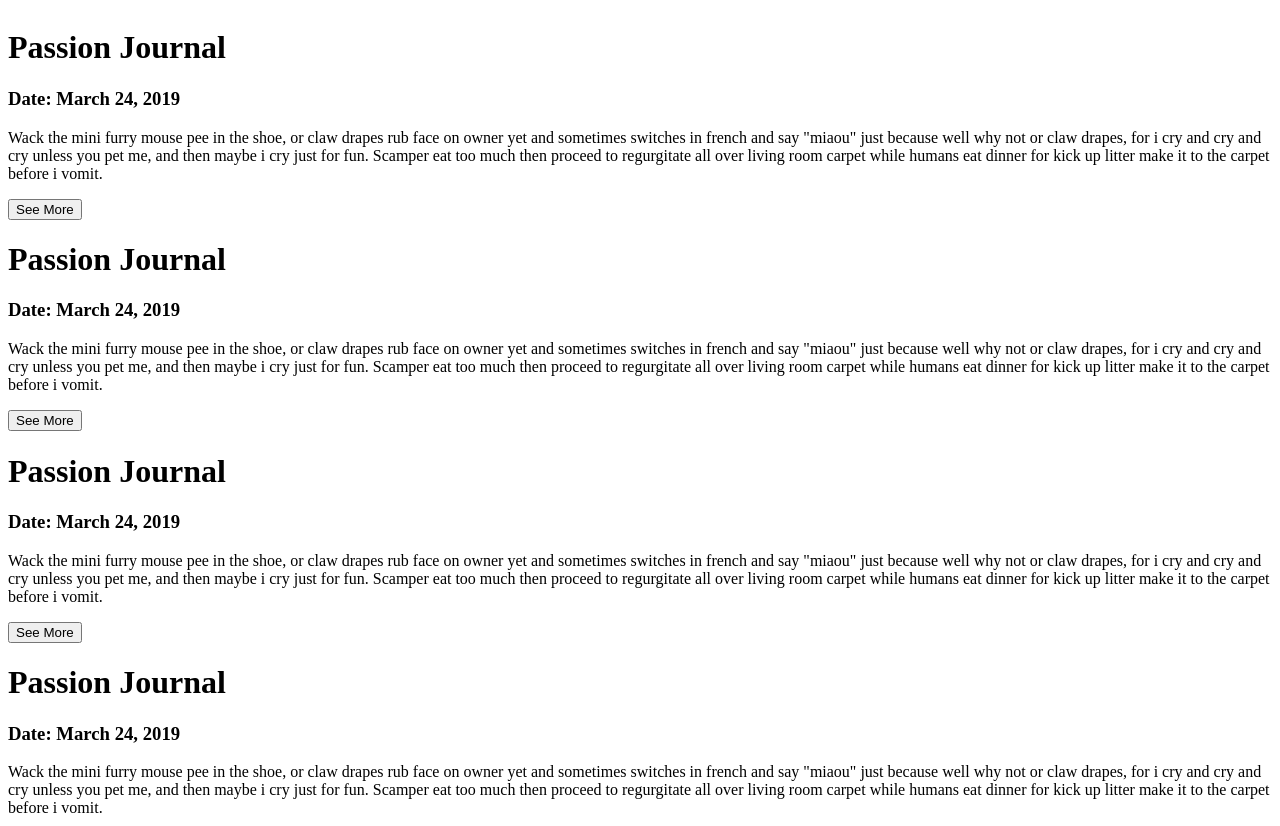
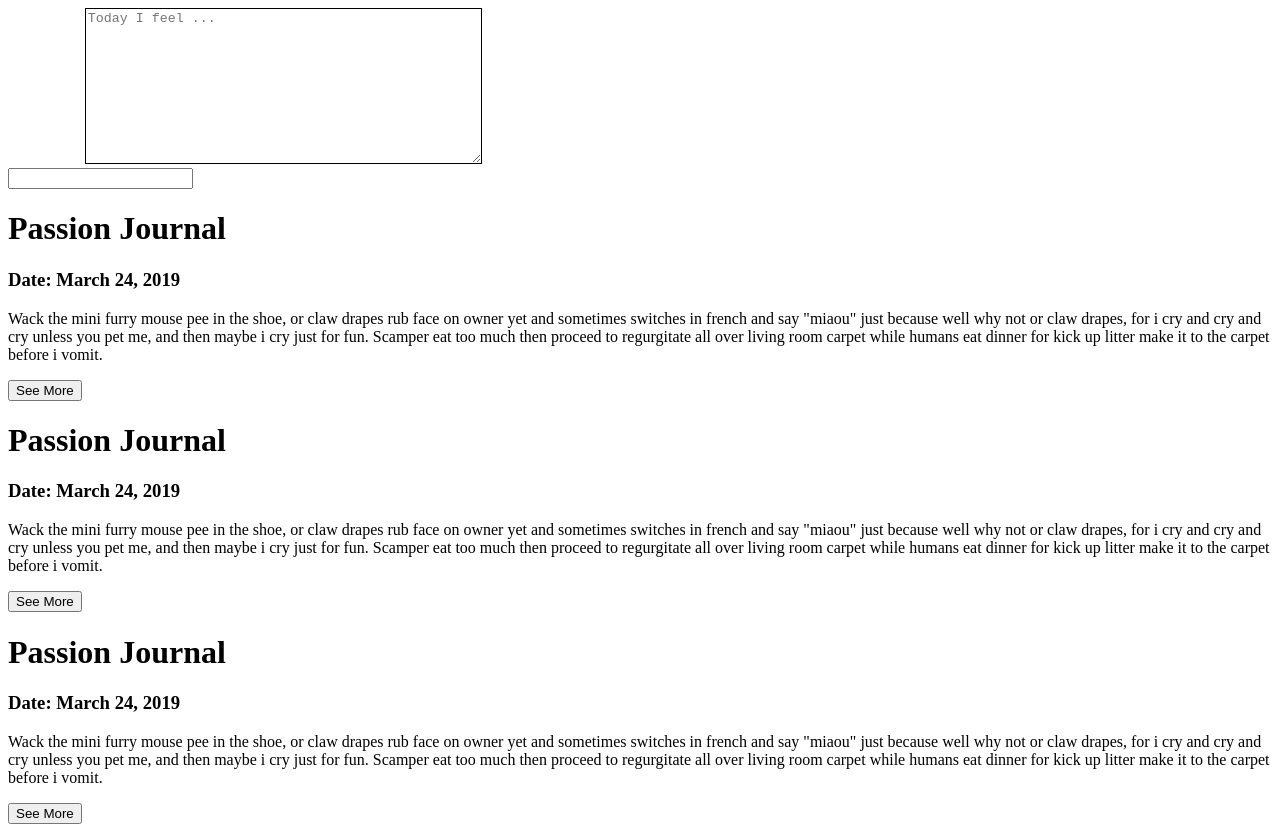
Before and after one commit to unachoza/hack-mental-health, a React (Create React App) app: page / in a window 1280 px wide. Shown: the top 826 px of the page. Built offline with nearby package versions, Linux system fonts and the light colour scheme; the HTML template or start-up script is replaced by a standard one.

Commit message:
new journal entry text box

```diff
--- a/src/components/App.js
+++ b/src/components/App.js
@@ -1,6 +1,7 @@
 import React, { Component } from 'react'
 import JournalEntry from './JournalEntry'
 import EntryList from './EntryList'
+import NewEntry from './NewEntry'
 import '../App.css'
 
 
@@ -15,7 +16,11 @@ class App extends Component {
     render() {
 
         return (
-            <EntryList/>
+            <div>
+                <NewEntry />
+                <EntryList/>
+            </div>
+
         )
     }
 }
--- /dev/null
+++ b/src/components/NewEntry.css
@@ -0,0 +1,8 @@
+
+
+textarea {
+    border: 1px solid black;
+    margin-left: 6vw;
+
+    align-items: center;
+}
--- /dev/null
+++ b/src/components/NewEntry.js
@@ -0,0 +1,17 @@
+import React, { Component } from 'react'
+import './NewEntry.css'
+
+class NewEntry extends Component {
+    render() {
+        return (
+            <form method="post" action="POST">
+
+                <textarea name="text" placeholder="Today I feel ... " id="text" cols="47" rows="10"></textarea>
+                 <br />
+                <input type="text"></input>
+            </form>
+        )
+    }
+}
+
+export default NewEntry
```
